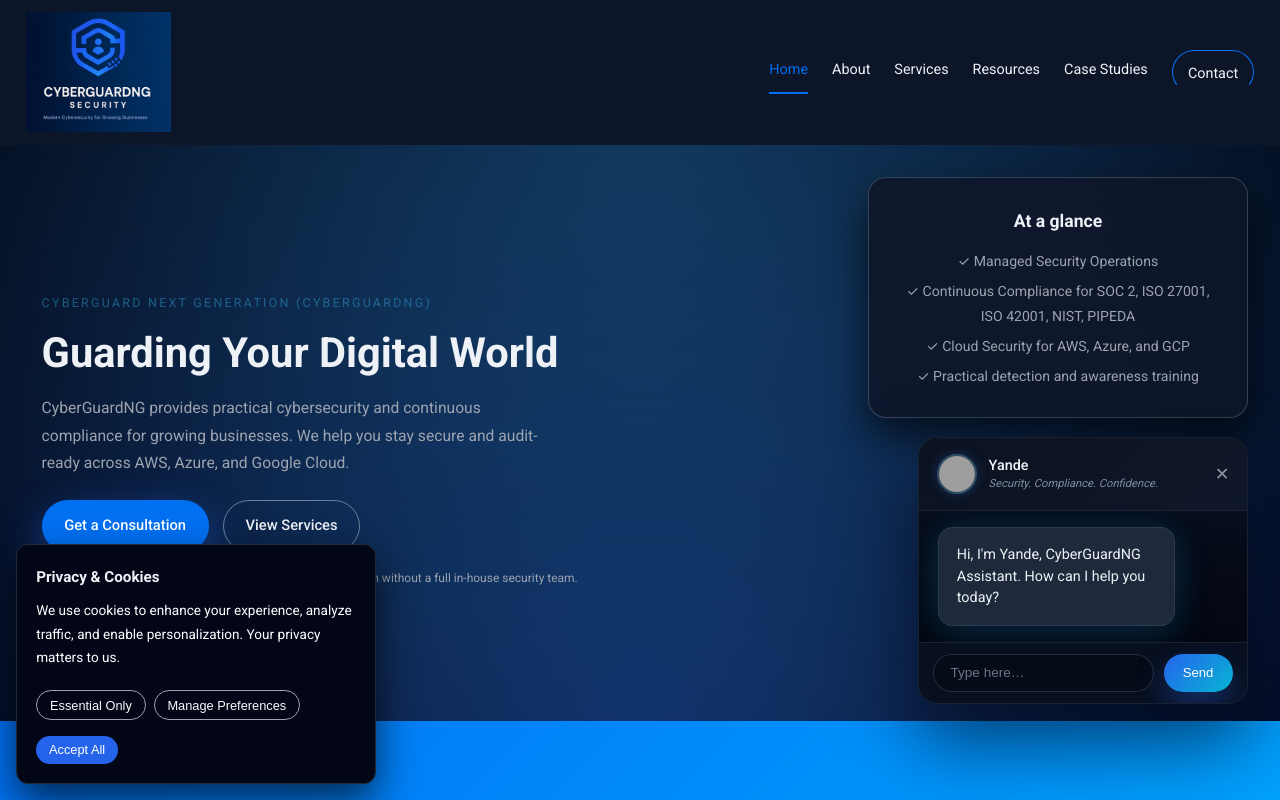
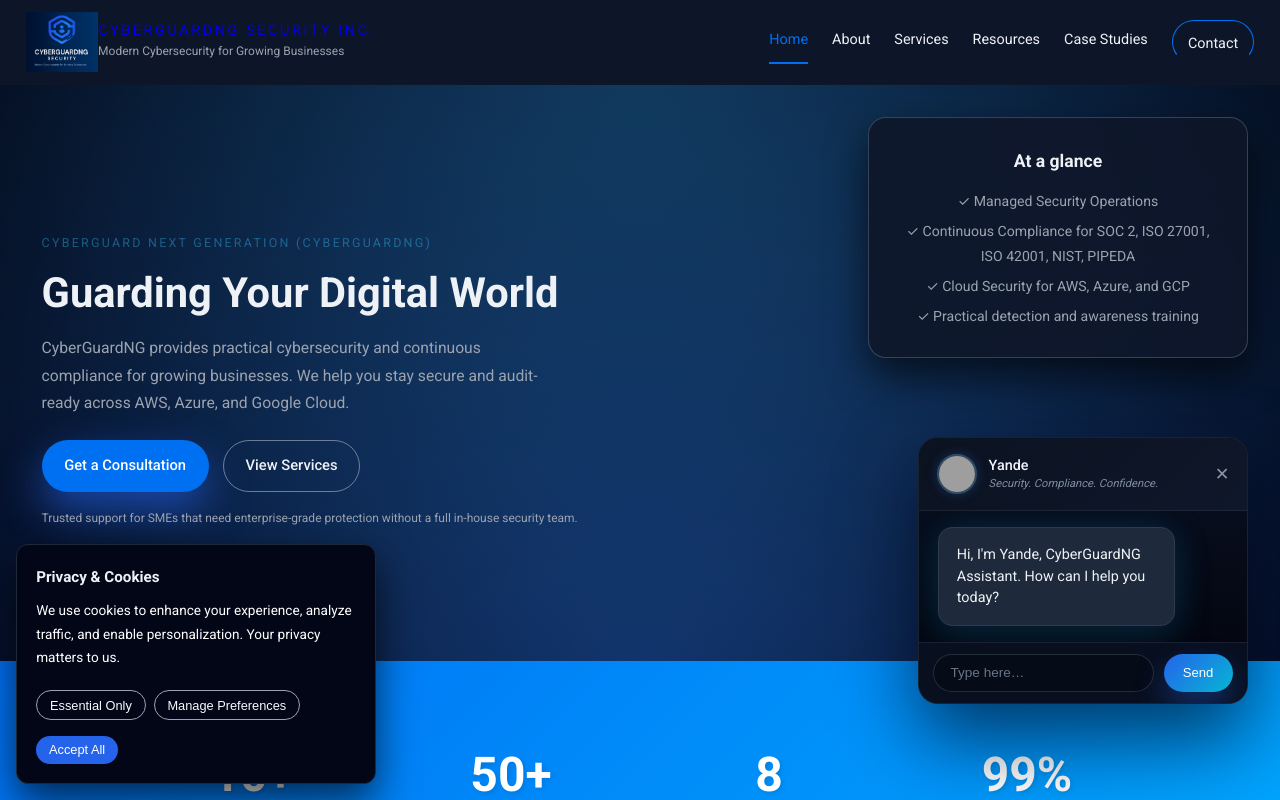
Before and after one commit to osayande-infosec/cyberguardng, a React (Vite) app in the folder cyberguardng/react-site/: page / in a window 1280 px wide. Shown: the top 800 px of the page. Built offline with nearby package versions, Linux system fonts and the light colour scheme; grey boxes are pictures that could not be loaded.

Commit message:
Restore header with company name

```diff
--- a/cyberguardng/react-site/src/components/Header.jsx
+++ b/cyberguardng/react-site/src/components/Header.jsx
@@ -39,6 +39,10 @@
         <div className="brand">
           <Link to="/" onClick={closeMenu} style={{textDecoration: 'none', display: 'flex', alignItems: 'center'}}>
             <img src="/assets/cyberguard-logo.png" alt="CyberGuardNG Logo" className="logo-img" />
+            <div className="brand-text">
+              <div className="brand-name">CYBERGUARDNG SECURITY INC.</div>
+              <div className="tagline">Modern Cybersecurity for Growing Businesses</div>
+            </div>
           </Link>
         </div>
         <button
--- a/cyberguardng/react-site/src/styles.css
+++ b/cyberguardng/react-site/src/styles.css
@@ -57,7 +57,7 @@
   align-items:center
 }
 .logo-img{
-  height:120px;
+  height:60px;
   width:auto
 }
 .brand-text{
```
Also changed, not shown: 2 other files (tests, documents, lock files or other folders).
